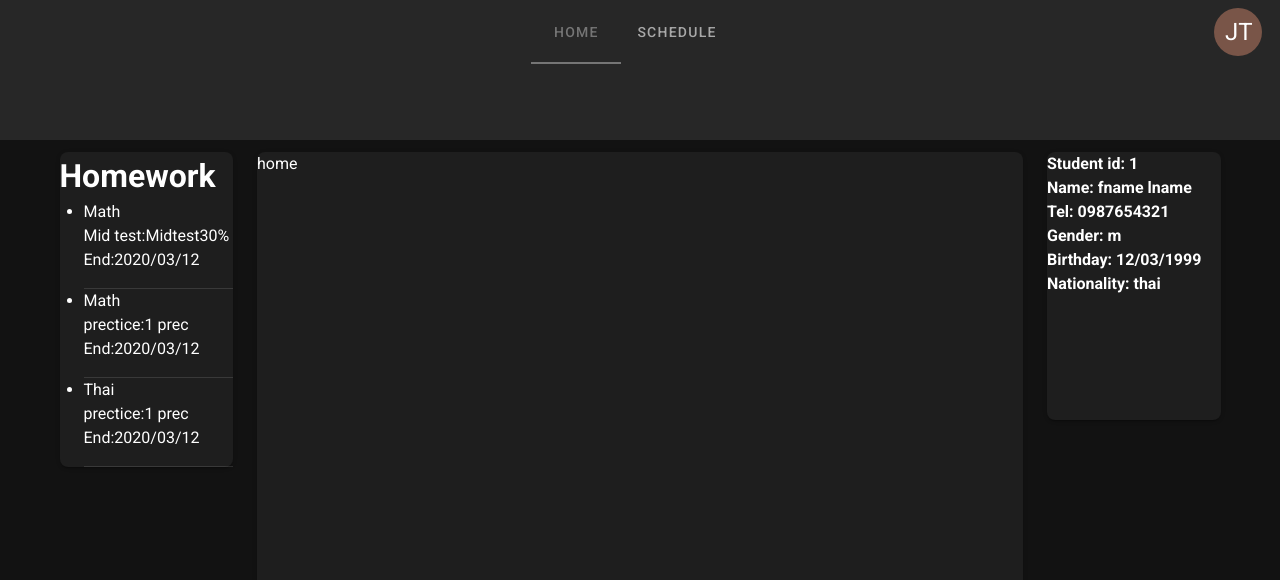
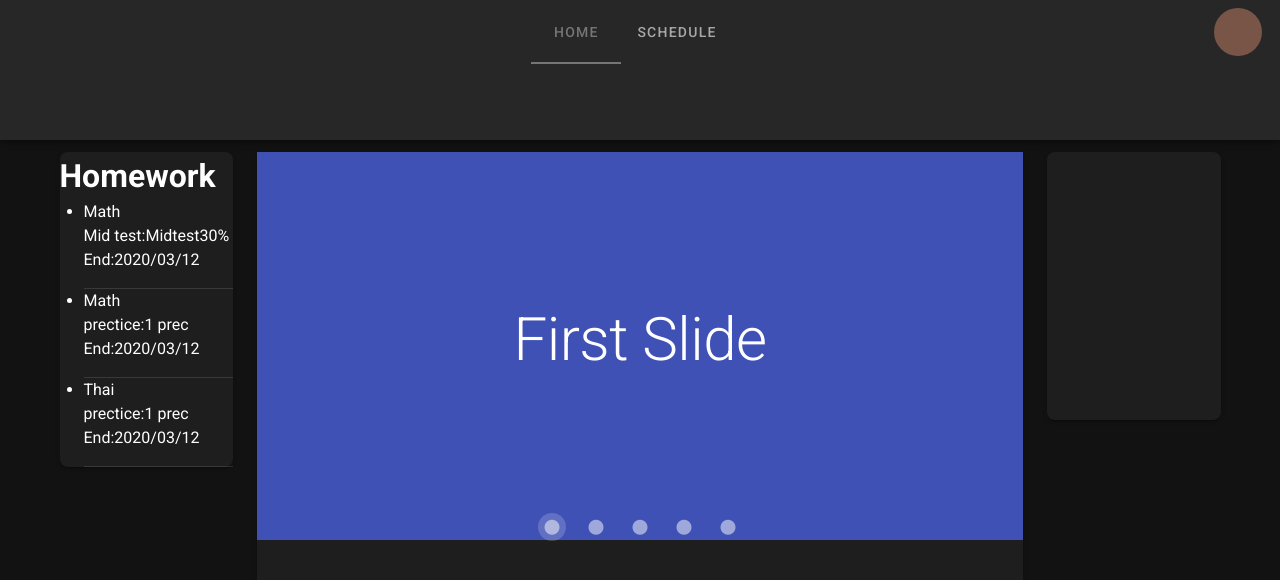
Before and after one commit to Kitsune-cop/ip_nuxt_three, a Nuxt app: page / in a window 1280 px wide. Shown: the top 580 px of the page. Built offline with nearby package versions, Linux system fonts and the light colour scheme; no server answers; sample sign-in values are in the browser's storage.

Commit message:
update schedule

```diff
--- a/components/showInfo.vue
+++ b/components/showInfo.vue
@@ -1,27 +1,26 @@
 <template lang="html">
     <div>
-        <h4>Student id: {{ student_id }}</h4>
-        <h4>Name: {{ name }}</h4>
-        <h4>Tel: {{ tel }}</h4>
-        <h4>Gender: {{ gender }}</h4>
-        <h4>Birthday: {{ birthday }}</h4>
-        <h4>Nationality: {{ nationality }}</h4>
+        <!-- <h4>Student id: {{ student_id }}</h4>
+        <h4>Name: {{ stu[0].fist_name }}&nbsp;{{ stu[0].last_name }}</h4>
+        <h4>Tel: {{ stu[0].phone_number }}</h4>
+        <h4>Gender: {{ stu[0].gender }}</h4>
+        <h4>Birthday: {{ stu[0].bathday }}</h4>
+        <h4>Nationality: {{ stu[0].nationality }}</h4> -->
     </div>
 </template>
 <script>
+import axios from 'axios'
 export default {
-    data() {
-        return {
+    data: () => ({
             student_id: '',
-            name: 'fname' + '  ' + 'lname',
-            tel: '0987654321',
-            gender: 'm',
-            birthday: '12/03/1999',
-            nationality: 'thai'
-        }
-    },
+            stu: []
+    }),
     mounted() {
         this.storage();
+        axios.get('http://localhost/service/student/info.php',{params: {id:this.student_id}})
+        .then((resp) => {
+            this.stu = resp.data.response
+        })
     },
     methods: {
         storage(){
--- a/layouts/user.vue
+++ b/layouts/user.vue
@@ -1,6 +1,6 @@
 <template>
     <v-app id="inspire">
-        <v-app-bar flat>
+        <v-app-bar >
             <!-- <v-avatar :color="$vuetify.breakpoint.smAndDown ? 'grey darken-1' : 'transparent'" size="32"></v-avatar> -->
             <v-tabs centered class="ml-9" color="grey darken-1">
                 <v-tab v-for="(item, link) in links" :key="link" :to="item.to">
@@ -11,25 +11,26 @@
             <v-menu bottom min-width="200px" rounded offset-y>
                 <template #activator="{ on }">
                     <v-btn icon x-large v-on="on">
-                        <v-avatar color="brown" size="48">
-                            <span class="white--text text-h5">{{ user.initials }}</span>
-                        </v-avatar>
+                        <v-avatar color="brown" size="48"></v-avatar>
                     </v-btn>
                 </template>
                 <v-card>
                     <v-list-item-content class="justify-center">
                         <div class="mx-auto text-center">
-                            <v-avatar color="brown">
-                                <span class="white--text text-h5">{{ user.initials }}</span>
-                            </v-avatar>
-                            <h3>{{ user.fullName }}</h3>
+                            <v-avatar color="brown"></v-avatar>
+                            <!-- <h3>{{ user[0].fist_name}}&nbsp;{{ user[0].last_name }}</h3> -->
                             <v-divider class="my-3"></v-divider>
-                            <v-tabs>
-                                <v-tab v-for="(item, link) in linkss" :key="link" :to="item.to">
-                                    {{ item.title }}
-                                </v-tab>
-                            </v-tabs>
-
+                            <v-btn depressed text to="/student/score">
+                                Score
+                            </v-btn>
+                            <v-divider class="my-3"></v-divider>
+                            <v-btn depressed text to="/student/grade">
+                                Grade
+                            </v-btn>
+                            <v-divider class="my-3"></v-divider>
+                            <v-btn depressed text to="/student/classmate">
+                                Classmate
+                            </v-btn>
                             <v-divider class="my-3"></v-divider>
                             <v-btn @click="hendleLogout()">
                                 <v-icon>mdi-logout</v-icon>
@@ -70,8 +71,10 @@
 </template>
 
 <script>
+import axios from 'axios'
 import Info from '../components/showInfo.vue'
 import Work from '../components/showWork.vue'
+
 export default {
     components: {
         Work,
@@ -88,38 +91,29 @@ export default {
                 to: '/student/schedule',
             }
         ],
-        linkss: [
-            {
-                title: 'Score',
-                to: '/student/score',
-            },
-            {
-                title: 'Grade',
-                to: '/student/grade',
-            },
-            {
-                title: 'Classmate',
-                to: '/student/classmate',
-            }
-        ],
-        user: {
-            initials: 'Jt',
-            fullName: 'John Doe',
-        },
+        student_id:'',
+        user: []
     }),
     mounted() {
         this.checkLogin();
+        this.storage();
+        axios.get('http://localhost/service/student/info.php',{params: {id:this.student_id}})
+        .then((resp) => {
+            this.user = resp.data.response
+        })
     },
     methods: {
         hendleLogout() {
             sessionStorage.clear()
             window.location = './login'
-
         },
         checkLogin() {
             if(!sessionStorage.getItem('user_id')){
                 window.location = './login'
             }
+        },
+        storage(){
+            this.student_id = sessionStorage.getItem('user_id')
         }
     },
 
--- a/pages/index.vue
+++ b/pages/index.vue
@@ -1,11 +1,54 @@
 <template lang="html">
   <div>
-    home
+    <v-carousel
+    cycle
+    height="400"
+    hide-delimiter-background
+    show-arrows-on-hover
+  >
+    <v-carousel-item
+      v-for="(slide, i) in slides"
+      :key="i"
+    >
+      <v-sheet
+        :color="colors[i]"
+        height="100%"
+      >
+        <v-row
+          class="fill-height"
+          align="center"
+          justify="center"
+        >
+          <div class="text-h2">
+            {{ slide }} Slide
+          </div>
+        </v-row>
+      </v-sheet>
+    </v-carousel-item>
+  </v-carousel>
   </div>
 </template>
 <script>
 export default {
   layout: 'user',
+  data () {
+      return {
+        colors: [
+          'indigo',
+          'warning',
+          'pink darken-2',
+          'red lighten-1',
+          'deep-purple accent-4',
+        ],
+        slides: [
+          'First',
+          'Second',
+          'Third',
+          'Fourth',
+          'Fifth',
+        ],
+      }
+    },
 }
 </script>
 <style lang="css">
--- a/pages/student/classmate.vue
+++ b/pages/student/classmate.vue
@@ -1,31 +1,25 @@
 <template lang="HTML">
     <div>
         <v-card class=text-center>
-            <h1>Class/room</h1>
-            <h3>year</h3>
-            <h4>Advisor</h4>
+            <h3>Classmate</h3>
+            <v-card-subtitle>School Year<br>Advisor<br>class/room</v-card-subtitle>
             <v-simple-table >
                 <template v-slot:default>
                   <thead>
                     <tr>
                       <th >
-                        Day/Time
                       </th>
-                      <th v-for="item in times" :key="item.name">
-                        {{item.name}}
+                      <th>
                       </th>
                     </tr>
                   </thead>
                   <tbody>
-                    <tr
-                      v-for="item in days"
-                      :key="item.name"
-                    >
-                      <td>{{ item.name }}</td>
+                    <tr>
+                      <td></td>
                     </tr>
                   </tbody>
                 </template>
-              </v-simple-table>
+            </v-simple-table>
         </v-card>
     </div>
 </template>
--- a/pages/student/grade.vue
+++ b/pages/student/grade.vue
@@ -1,27 +1,21 @@
 <template lang="HTML">
     <div>
         <v-card class=text-center>
-            <h1>Class/room</h1>
-            <h3>year</h3>
-            <h4>Advisor</h4>
+            <h3>Grade</h3>
+            <v-card-subtitle>School Year<br>Advisor<br>class/room</v-card-subtitle>
             <v-simple-table >
                 <template v-slot:default>
                   <thead>
                     <tr>
                       <th >
-                        Day/Time
                       </th>
-                      <th v-for="item in times" :key="item.name">
-                        {{item.name}}
+                      <th>
                       </th>
                     </tr>
                   </thead>
                   <tbody>
-                    <tr
-                      v-for="item in days"
-                      :key="item.name"
-                    >
-                      <td>{{ item.name }}</td>
+                    <tr>
+                      <td></td>
                     </tr>
                   </tbody>
                 </template>
--- a/pages/student/schedule.vue
+++ b/pages/student/schedule.vue
@@ -1,9 +1,9 @@
 <template lang="HTML">
     <div>
         <v-card class=text-center>
-            <h1>Class/room</h1>
-            <h3>year</h3>
-            <h4>Advisor</h4>
+            <h3>Schedule</h3>
+            <!-- <v-card-subtitle>Schoolyear:{{ datas[0].school_year }}<br>Advisor:{{ teas[0].fist_name}}&nbsp;{{ teas[0].last_name}}
+              <br>class:{{datas[0].grade}}/{{datas[0].room}}</v-card-subtitle> -->
             <v-simple-table >
                 <template v-slot:default>
                   <thead>
@@ -17,12 +17,11 @@
                     </tr>
                   </thead>
                   <tbody>
-                    <tr
-                      v-for="item in days"
-                      :key="item.name"
-                    >
+                    <tr v-for="item in days" :key="item.name">
                       <td>{{ item.name }}</td>
+                      <td v-for="(time,i) in times" :key="i"> {{table[i].subject_id}}</td>
                     </tr>
+
                   </tbody>
                 </template>
               </v-simple-table>
@@ -30,10 +29,11 @@
     </div>
 </template>
 <script>
+import axios from 'axios'
     export default{
         layout: 'user',
-        data()  {
-            return {
+        data:() =>  ({
+                student_id: '',
                 days: [
                     {name: 'Monday',},
                     {name: 'Tuesday',},
@@ -49,12 +49,30 @@
                     {name: '13.00-13.50'},
                     {name: '14.00-14.50'},
                     {name: '15.00-15.50'},
-                ]
-            }
-        },
+                ],
+                datas: [],
+                teas: [],
+                table: [],
+
+        }),
+
         mounted() {
           this.storage();
+          axios.get('http://localhost/service/student/info.php',{params: {id:this.student_id}})
+          .then((resp) => {
+            this.datas = resp.data.response
+          });
+          // console.log(this.datas)// eslint-disable-line no-console
+          axios.get('http://localhost/service/student/advicers.php',{params: {id:this.student_id}})
+          .then((resp) => {
+            this.teas = resp.data.response
+          });
+          axios.get('http://localhost/service/student/schedule.php',{params: {id:this.student_id}})
+          .then((resp) => {
+            this.table = resp.data.response
+          });
         },
+
         methods: {
           storage(){
             this.student_id = sessionStorage.getItem('user_id')
--- a/pages/student/score.vue
+++ b/pages/student/score.vue
@@ -1,27 +1,24 @@
 <template lang="HTML">
     <div>
         <v-card class=text-center>
-            <h1>Class/room</h1>
-            <h3>year</h3>
-            <h4>Advisor</h4>
+            <h3>Score table</h3>
+            <v-card-subtitle>School Year<br>Advisor<br>class/room</v-card-subtitle>
+
             <v-simple-table >
                 <template v-slot:default>
                   <thead>
                     <tr>
                       <th >
-                        Day/Time
+
                       </th>
-                      <th v-for="item in times" :key="item.name">
-                        {{item.name}}
+                      <th >
+
                       </th>
                     </tr>
                   </thead>
                   <tbody>
-                    <tr
-                      v-for="item in days"
-                      :key="item.name"
-                    >
-                      <td>{{ item.name }}</td>
+                    <tr>
+                      <td></td>
                     </tr>
                   </tbody>
                 </template>
```
